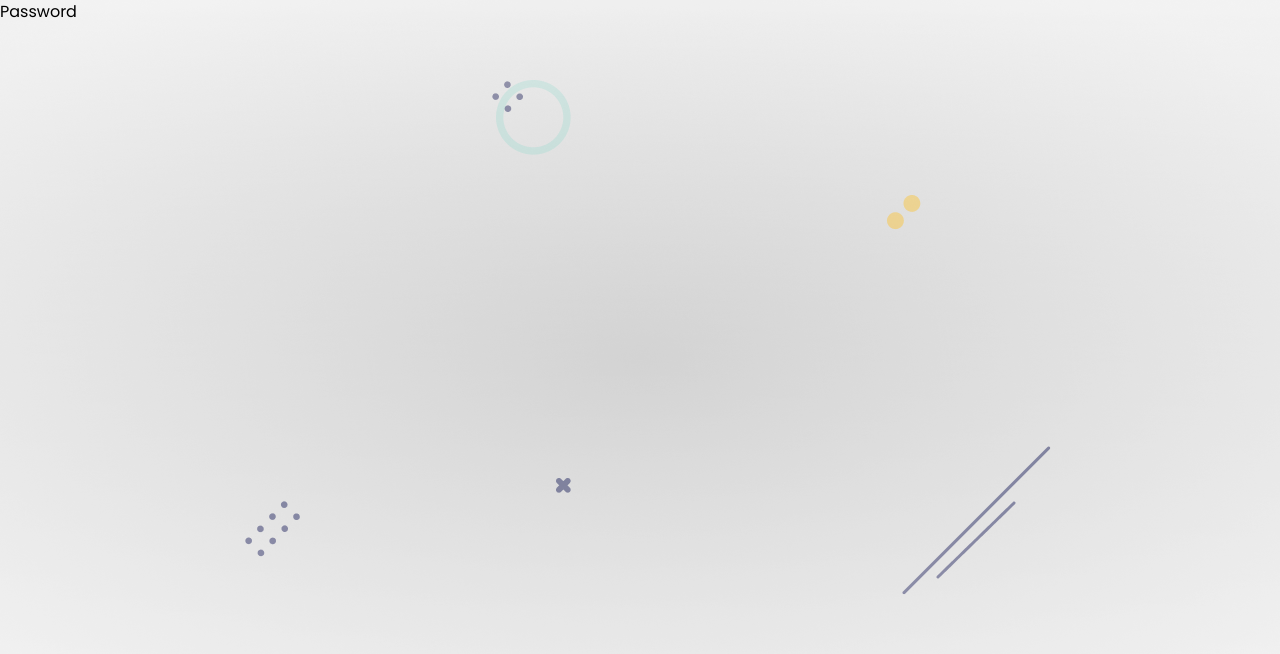
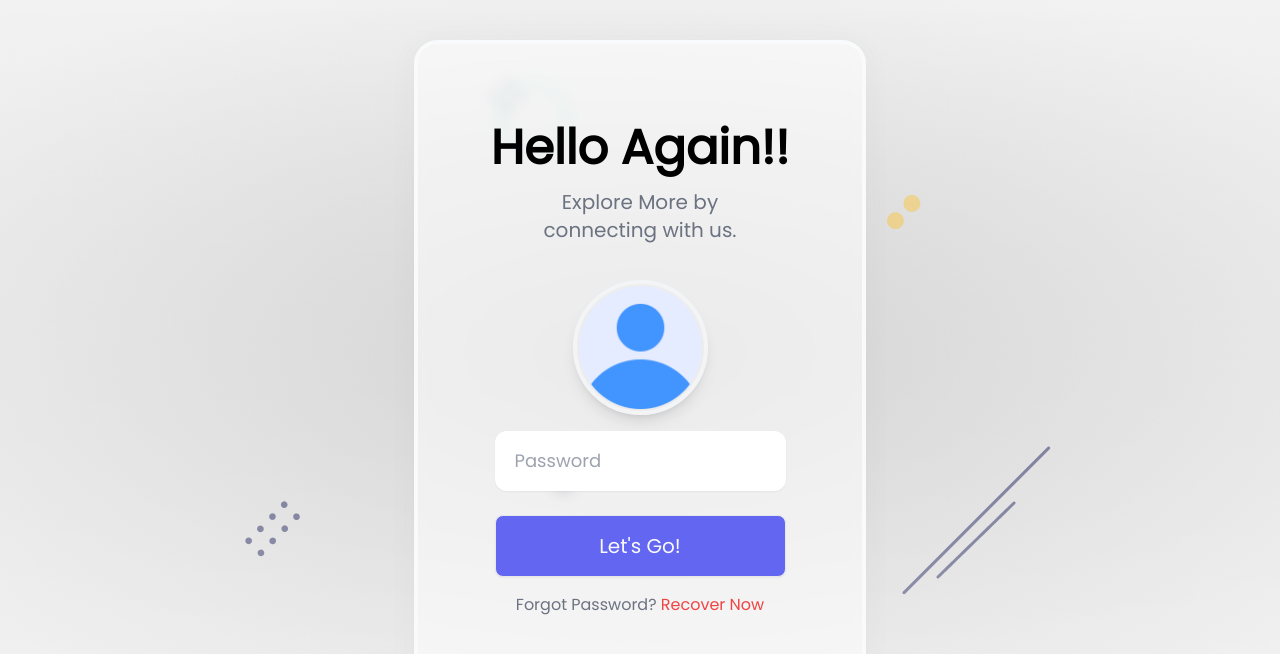
Before and after one commit to Spyabhishek/LoginApp, a React (Create React App) app in the folder client/: page /password in a window 1280 px wide. Shown: the top 654 px of the page. Built offline with nearby package versions, Linux system fonts and the light colour scheme.

Commit message:
made changes in password UI

```diff
--- a/client/src/components/Password.js
+++ b/client/src/components/Password.js
@@ -1,7 +1,61 @@
-import React from 'react'
+
+import React from 'react';
+import { Link } from 'react-router-dom';
+import avatar from '../assests/profile.png';
+import { Toaster } from 'react-hot-toast';
+import { useFormik } from 'formik';
+import { passwordValidate } from '../helper/validate';
+
+import styles from '../styles/Username.module.css';
 
 export default function Password() {
+
+  const formik = useFormik({
+    initialValues: {
+      password: ''
+    },
+
+    validate: passwordValidate,
+    validateOnBlur: false,
+    validateOnChange: false,
+    onSubmit: async values => {
+      console.log(values)
+    }
+  })
+
   return (
-    <div>Password</div>
+    <div className='container mx-auto'>
+
+      <Toaster position='top-center' reverseOrder={false}></Toaster>
+
+      <div className='flex justify-center items-center h-screen'>
+        <div className={styles.glass}>
+
+          <div className='title flex flex-col items-center'>
+            <h4 className='text-5xl font-bold'>Hello Again!!</h4>
+            <span className='py-4 text-xl w-2/3 text-center text-gray-500'>
+              Explore More by connecting with us.
+            </span>
+          </div>
+
+          <form className='py-1' onSubmit={formik.handleSubmit}>
+            <div className='profile flex justify-center py-4'>
+              <img src={avatar} className={styles.profile_img} alt="avatar" />
+            </div>
+
+            <div className='textbox flex flex-col items-center gap-6'>
+              <input {...formik.getFieldProps('password')} className={styles.textbox} type='text' placeholder='Password' />
+              <button className={styles.btn} type='submit'>Let's Go!</button>
+            </div>
+
+            <div className="text-center py-4">
+              <span className='text-gray-500'>Forgot Password? <Link className='text-red-500' to='/recovery'>Recover Now</Link></span>
+            </div>
+
+          </form>
+
+        </div>
+      </div>
+    </div>
   )
 }
--- a/client/src/helper/validate.js
+++ b/client/src/helper/validate.js
@@ -1,8 +1,33 @@
 import toast from 'react-hot-toast';
 
 /** Validate login page username */
-export async function usernameValidate(values){
+export async function usernameValidate(values) {
     const errors = usernameVerify({}, values);
+
+    return errors;
+}
+
+/** validate password */
+export async function passwordValidate(values){
+    const errors = passwordVerify({}, values);
+
+    return errors;
+}
+
+/** validate password */
+function passwordVerify(errors = {}, values) {
+    /* eslint-disable no-useless-escape */
+    const specialChars = /[`!@#$%^&*()_+\-=\[\]{};':"\\|,.<>\/?~]/;
+
+    if (!values.password) {
+        errors.password = toast.error("Password Required...!");
+    } else if (values.password.includes(" ")) {
+        errors.password = toast.error("Wrong Password...!");
+    } else if (values.password.length < 4) {
+        errors.password = toast.error("Password must be more than 4 characters long");
+    } else if (!specialChars.test(values.password)) {
+        errors.password = toast.error("Password must have special character");
+    }
 
     return errors;
 }
@@ -10,9 +35,9 @@ export async function usernameValidate(values){
 
 /** validate username */
 function usernameVerify(error = {}, values) {
-    if(!values.username) {
+    if (!values.username) {
         error.username = toast.error('Username Required')
-    }else if(values.username.includes(" ")){
+    } else if (values.username.includes(" ")) {
         error.username = toast.error('Invalid Username...!')
     }
 
```
